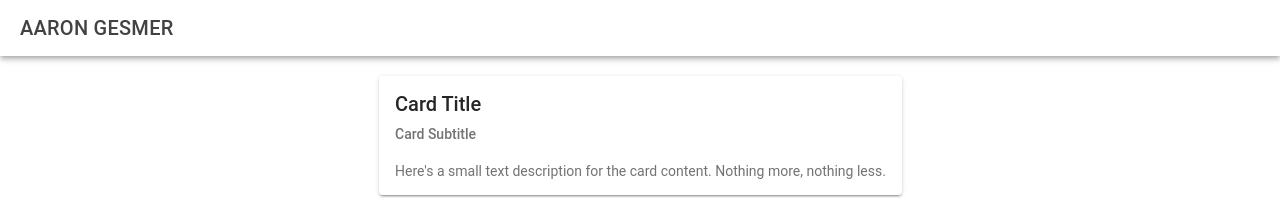
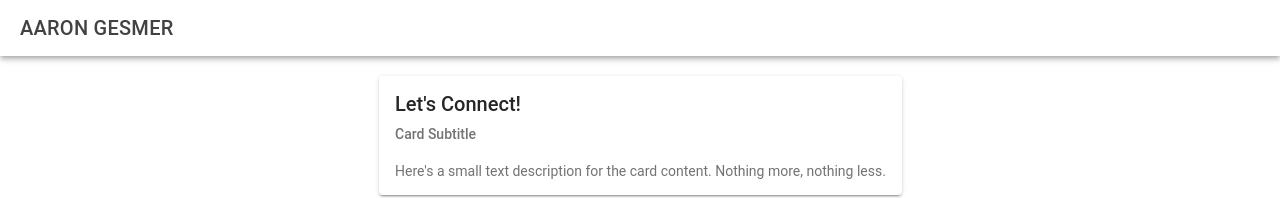
Before and after one commit to bucky-badger-gesmer/aarongesmer, a React (Vite) app: page /contact in a window 1280 px wide. Shown: the top 198 px of the page. Built offline with nearby package versions, Linux system fonts and the light colour scheme.

Commit message:
feat: contact

```diff
--- a/src/pages/About.tsx
+++ b/src/pages/About.tsx
@@ -118,7 +118,13 @@ const About: React.FC = () => {
                               children: (
                                 <>
                                   <Title level={4}>August 28th 2023</Title>
-                                  Senior Software Engineer at Poplin
+                                  Senior Software Engineer at{" "}
+                                  <Link
+                                    href="https://www.poplin.co/"
+                                    target="_blank"
+                                  >
+                                    Poplin
+                                  </Link>
                                 </>
                               ),
                             },
--- a/src/pages/Contact.tsx
+++ b/src/pages/Contact.tsx
@@ -23,10 +23,9 @@ const Contact: React.FC = () => {
               <div style={styles.cardContainer}>
                 <IonCard>
                   <IonCardHeader>
-                    <IonCardTitle>Card Title</IonCardTitle>
+                    <IonCardTitle>Let's Connect!</IonCardTitle>
                     <IonCardSubtitle>Card Subtitle</IonCardSubtitle>
                   </IonCardHeader>
-
                   <IonCardContent>
                     Here's a small text description for the card content.
                     Nothing more, nothing less.
```
